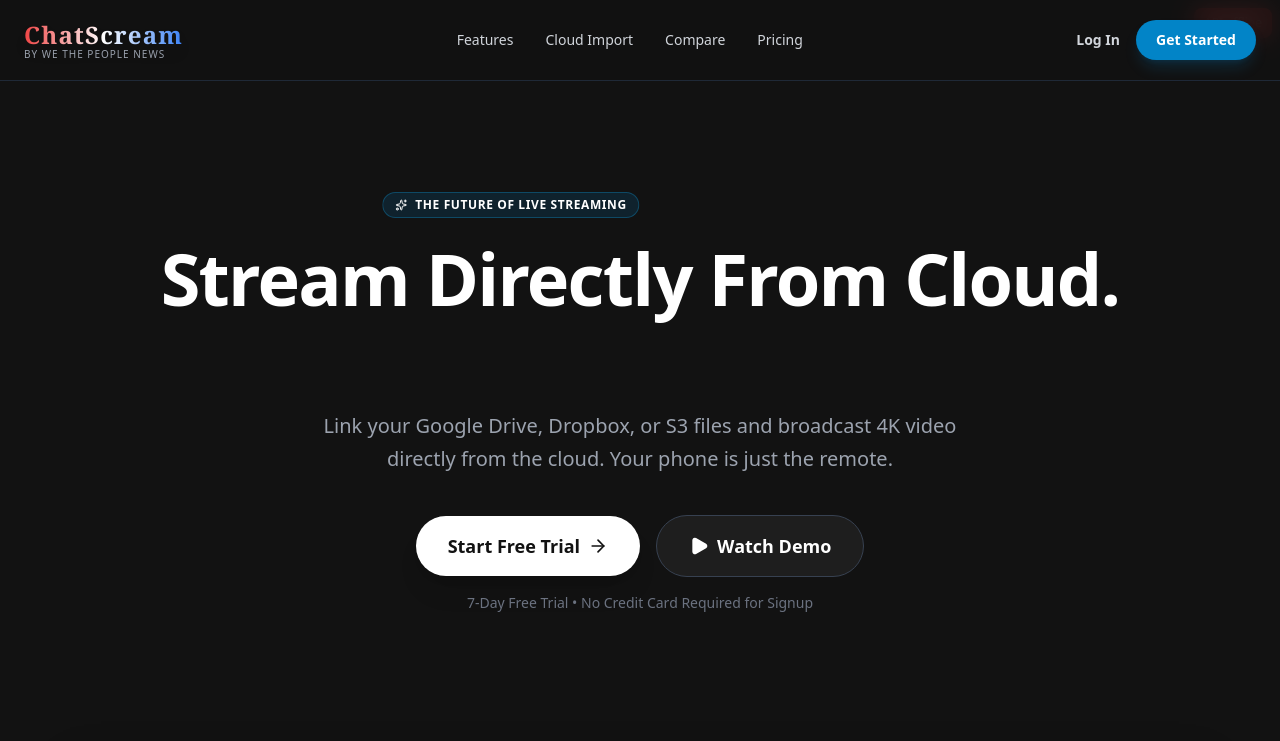
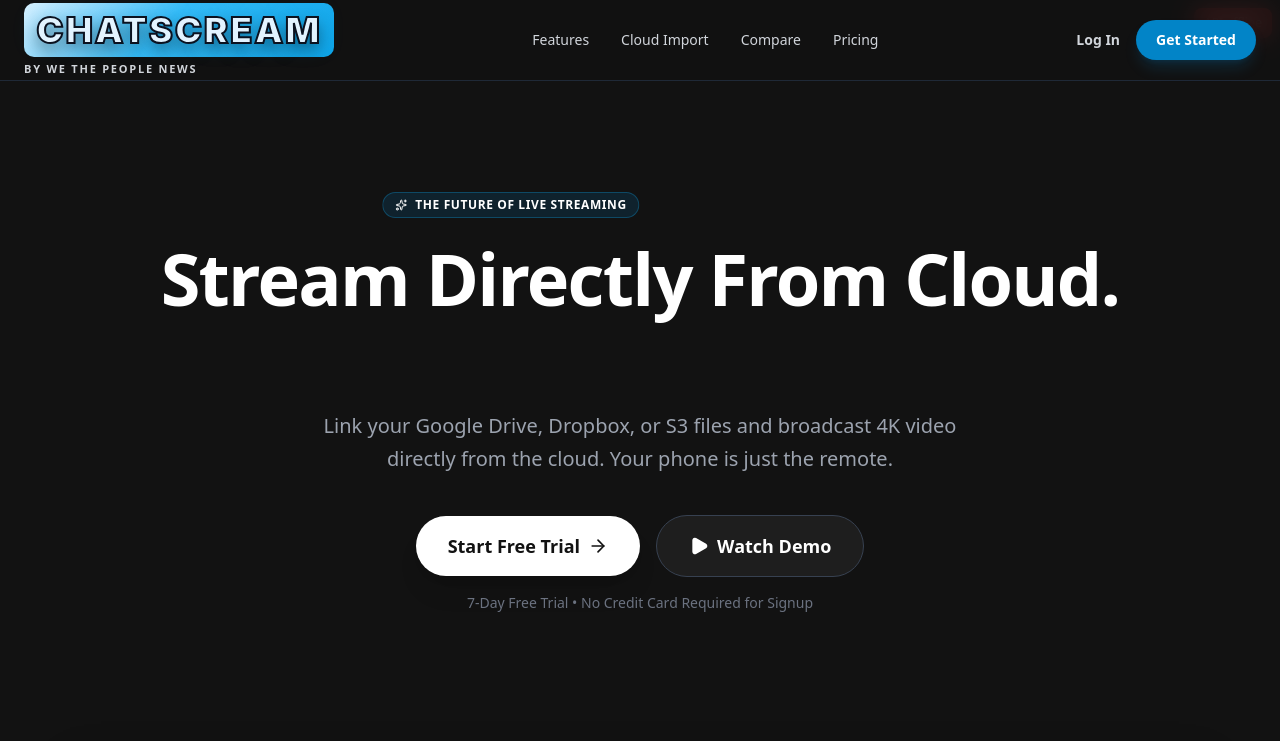
Before and after one commit to patriotnewsactivism/streamhub-advanced, a React (Vite) app: page / in a window 1280 px wide. Shown: the top 741 px of the page. Built offline with nearby package versions, Linux system fonts and the light colour scheme; no server answers.

Commit message:
Refine ChatScream branding

```diff
--- a/components/ChatScreamerOverlay.tsx
+++ b/components/ChatScreamerOverlay.tsx
@@ -192,8 +192,8 @@ const ChatScreamerOverlay: React.FC<ChatScreamerOverlayProps> = ({
 
             {/* ChatScream branding */}
             <div className="mt-8 flex flex-col items-center">
-              <span className="text-4xl font-black bg-gradient-to-r from-red-500 via-white to-blue-500 bg-clip-text text-transparent" style={{ fontFamily: 'Georgia, serif' }}>ChatScream</span>
-              <span className="text-sm text-white/60 tracking-widest uppercase">by We The People News</span>
+              <span className="brand-title text-4xl">ChatScream</span>
+              <span className="brand-subtitle text-sm text-white/70">by We The People News</span>
             </div>
           </div>
         </div>
@@ -289,8 +289,8 @@ const ChatScreamerOverlay: React.FC<ChatScreamerOverlayProps> = ({
 
       {/* ChatScream branding */}
       <div className="text-center mt-2 flex flex-col items-center">
-        <span className="text-lg font-black bg-gradient-to-r from-red-500 via-white to-blue-500 bg-clip-text text-transparent drop-shadow" style={{ fontFamily: 'Georgia, serif' }}>ChatScream</span>
-        <span className="text-[10px] text-white/50 tracking-widest uppercase">by We The People News</span>
+        <span className="brand-title text-lg">ChatScream</span>
+        <span className="brand-subtitle text-[10px] text-white/60">by We The People News</span>
       </div>
     </div>
   );
--- a/components/LandingPage.tsx
+++ b/components/LandingPage.tsx
@@ -32,9 +32,9 @@ const LandingPage: React.FC<LandingPageProps> = ({ onLogin }) => {
       {/* Navbar */}
       <nav className="fixed top-0 left-0 right-0 z-50 bg-dark-900/80 backdrop-blur-md border-b border-gray-800">
         <div className="max-w-7xl mx-auto px-6 h-20 flex items-center justify-between">
-          <div className="flex flex-col items-start cursor-pointer" onClick={() => window.scrollTo(0,0)}>
-            <span className="text-2xl font-black tracking-tight bg-gradient-to-r from-red-500 via-white to-blue-500 bg-clip-text text-transparent drop-shadow-lg" style={{ fontFamily: 'Georgia, serif', letterSpacing: '0.05em' }}>ChatScream</span>
-            <span className="text-[10px] font-medium text-gray-400 tracking-widest uppercase -mt-1">by We The People News</span>
+          <div className="flex flex-col items-start cursor-pointer gap-1" onClick={() => window.scrollTo(0,0)}>
+            <span className="brand-title text-3xl md:text-4xl">ChatScream</span>
+            <span className="brand-subtitle text-[11px] text-gray-300">by We The People News</span>
           </div>
           <div className="hidden md:flex items-center gap-8 text-sm font-medium text-gray-300">
             <a href="#features" className="hover:text-white transition-colors">Features</a>
--- a/index.html
+++ b/index.html
@@ -52,6 +52,26 @@
       }
 
       /* ChatScreamer Animations */
+      .brand-title {
+        display: inline-block;
+        padding: 0.2em 0.35em;
+        font-family: 'Inter', 'Montserrat', 'Segoe UI', system-ui, sans-serif;
+        font-weight: 900;
+        letter-spacing: 0.06em;
+        text-transform: uppercase;
+        color: #e2f3ff;
+        background: linear-gradient(135deg, #d9f1ff 0%, #38bdf8 45%, #0ea5e9 100%);
+        -webkit-text-stroke: 2px #0b1220;
+        text-shadow: 0 8px 16px rgba(0, 0, 0, 0.45), 0 0 24px rgba(14, 165, 233, 0.4);
+        border-radius: 10px;
+      }
+
+      .brand-subtitle {
+        letter-spacing: 0.16em;
+        text-transform: uppercase;
+        font-weight: 700;
+      }
+
       @keyframes bounce-in {
         0% { transform: scale(0) translateX(-50%); opacity: 0; }
         50% { transform: scale(1.1) translateX(-50%); }
```
